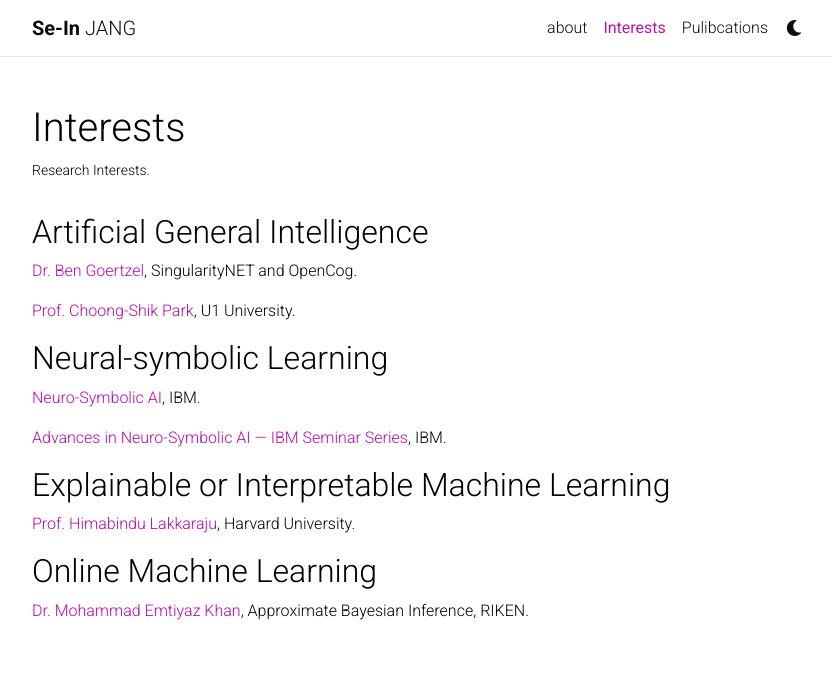
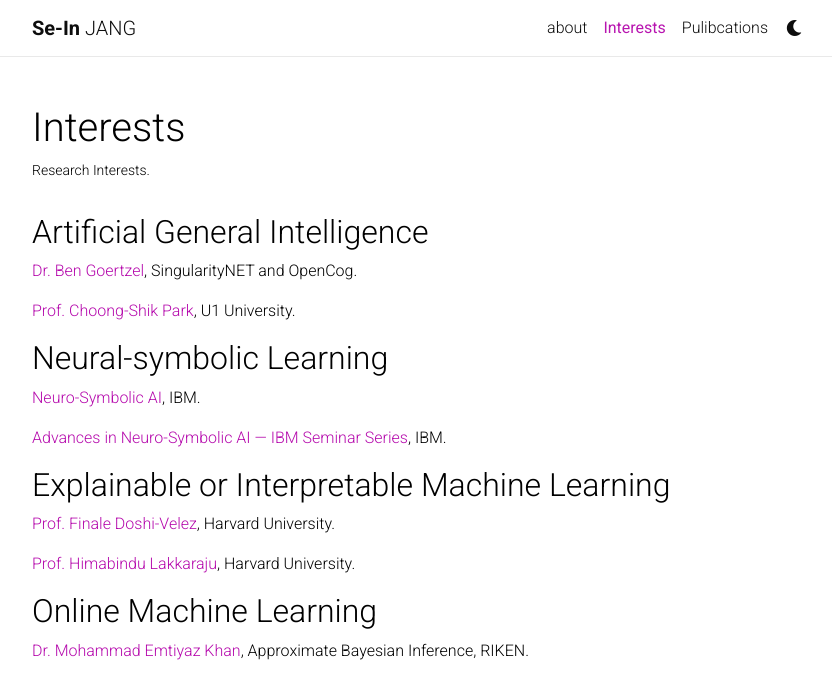
Before and after one commit to sijang/sijang.github.io, a Jekyll site: the page built from _pages/Interests.md, in a window 1280 px wide. Shown: the top 699 px of the page, without its empty margins (223-1055 px from the left). Built offline with Jekyll 4.4.1, drawn with Linux system fonts in a browser that asks for light colours; nearby versions of some CDN libraries; a style sheet for code colours, icons or effects is not loaded.

Commit message:
Update Interests.md

```diff
--- a/_pages/Interests.md
+++ b/_pages/Interests.md
@@ -17,6 +17,8 @@ nav: true
   > [Advances in Neuro-Symbolic AI — IBM Seminar Series](https://researcher.watson.ibm.com/researcher/view_group.php?id=10510){:target="_blank"}, IBM.
 
 ## Explainable or Interpretable Machine Learning
+  > [Prof. Finale Doshi-Velez](https://finale.seas.harvard.edu/){:target="_blank"}, Harvard University.
+
   > [Prof. Himabindu Lakkaraju](https://himalakkaraju.github.io){:target="_blank"}, Harvard University.
 
 ## Online Machine Learning
```
